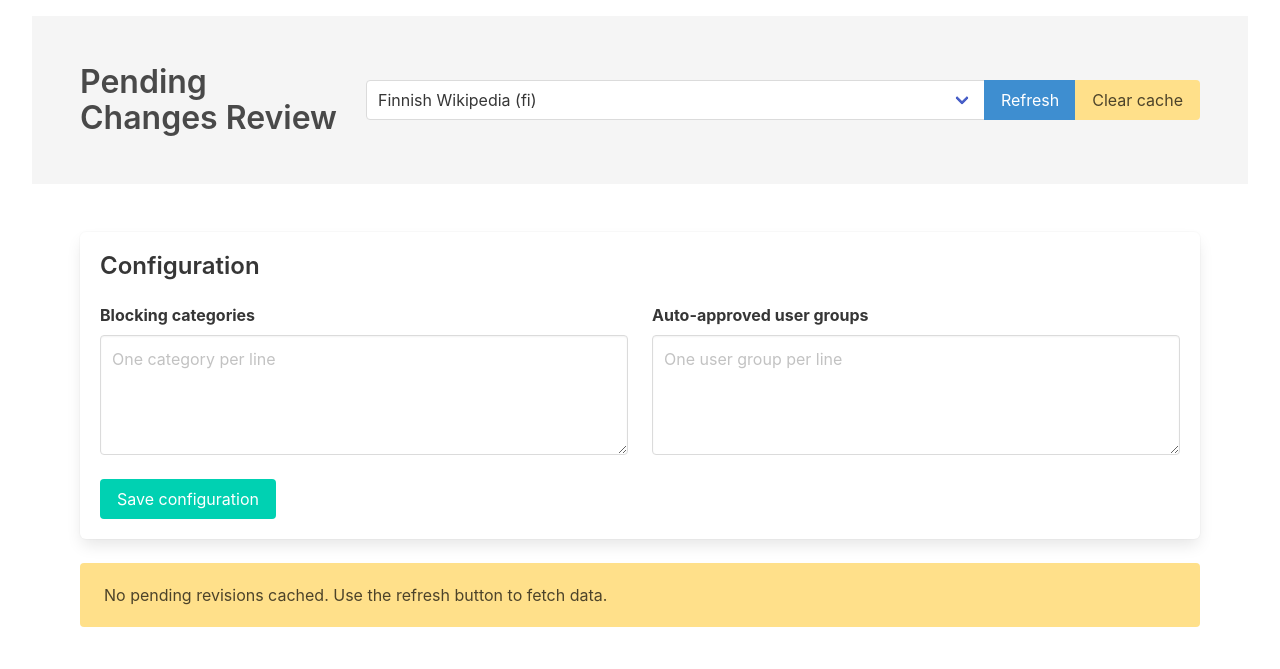
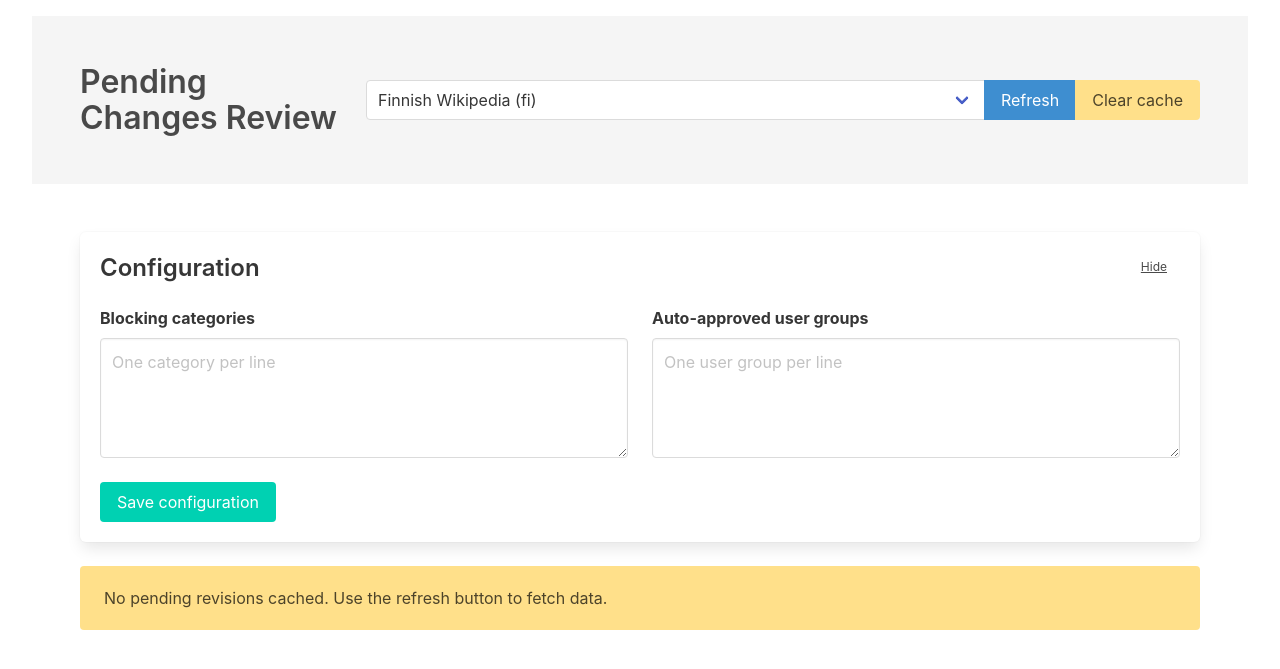
Before and after one commit to Wikimedia-Suomi/PendingChangesBot-temp, a Django app: page / in a window 1280 px wide. Shown: the top 669 px of the page. Run offline with Django 4.2, Linux system fonts and the light colour scheme; data comes from the database, SQL or seed files in the repository; data that the repository does not hold is empty.

Commit message:
Add toggle control for wiki configuration panel

```diff
--- a/backend/static/reviews/app.js
+++ b/backend/static/reviews/app.js
@@ -29,6 +29,7 @@ createApp({
       pages: [],
       loading: false,
       error: "",
+      configurationOpen: true,
     });
 
     const forms = reactive({
@@ -149,9 +150,14 @@ createApp({
       return formatDateTime(value);
     }
 
+    function toggleConfiguration() {
+      state.configurationOpen = !state.configurationOpen;
+    }
+
     watch(currentWiki, () => {
       syncForms();
       loadPending();
+      state.configurationOpen = true;
     }, { immediate: true });
 
     onMounted(() => {
@@ -167,6 +173,7 @@ createApp({
       saveConfiguration,
       loadPending,
       formatDate,
+      toggleConfiguration,
     };
   },
 }).mount("#app");
--- a/backend/templates/reviews/index.html
+++ b/backend/templates/reviews/index.html
@@ -42,7 +42,21 @@
 
       <section class="section" v-if="currentWiki">
         <div class="box mb-5">
-          <h2 class="title is-4">Configuration</h2>
+          <div class="level is-mobile">
+            <div class="level-left">
+              <div class="level-item">
+                <h2 class="title is-4 mb-0">Configuration</h2>
+              </div>
+            </div>
+            <div class="level-right">
+              <div class="level-item">
+                <button class="button is-small is-text" @click="toggleConfiguration">
+                  {{ state.configurationOpen ? 'Hide' : 'Show' }}
+                </button>
+              </div>
+            </div>
+          </div>
+          <div v-show="state.configurationOpen">
             <div class="columns">
               <div class="column">
                 <label class="label">Blocking categories</label>
@@ -55,6 +69,7 @@
             </div>
             <div class="buttons">
               <button class="button is-primary" @click="saveConfiguration">Save configuration</button>
+            </div>
           </div>
         </div>
 
```
Lines whose indentation alone changed are shown as unchanged.
